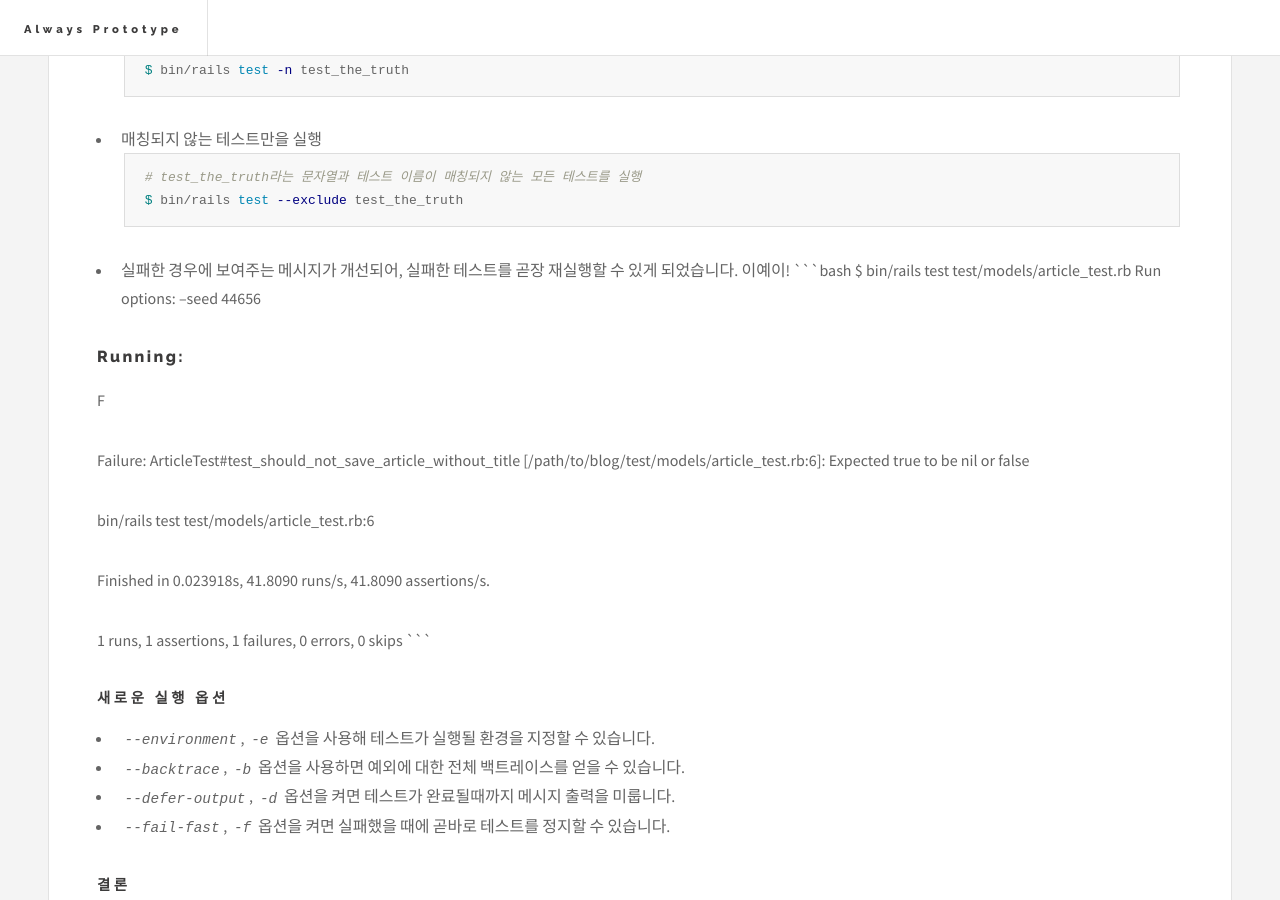
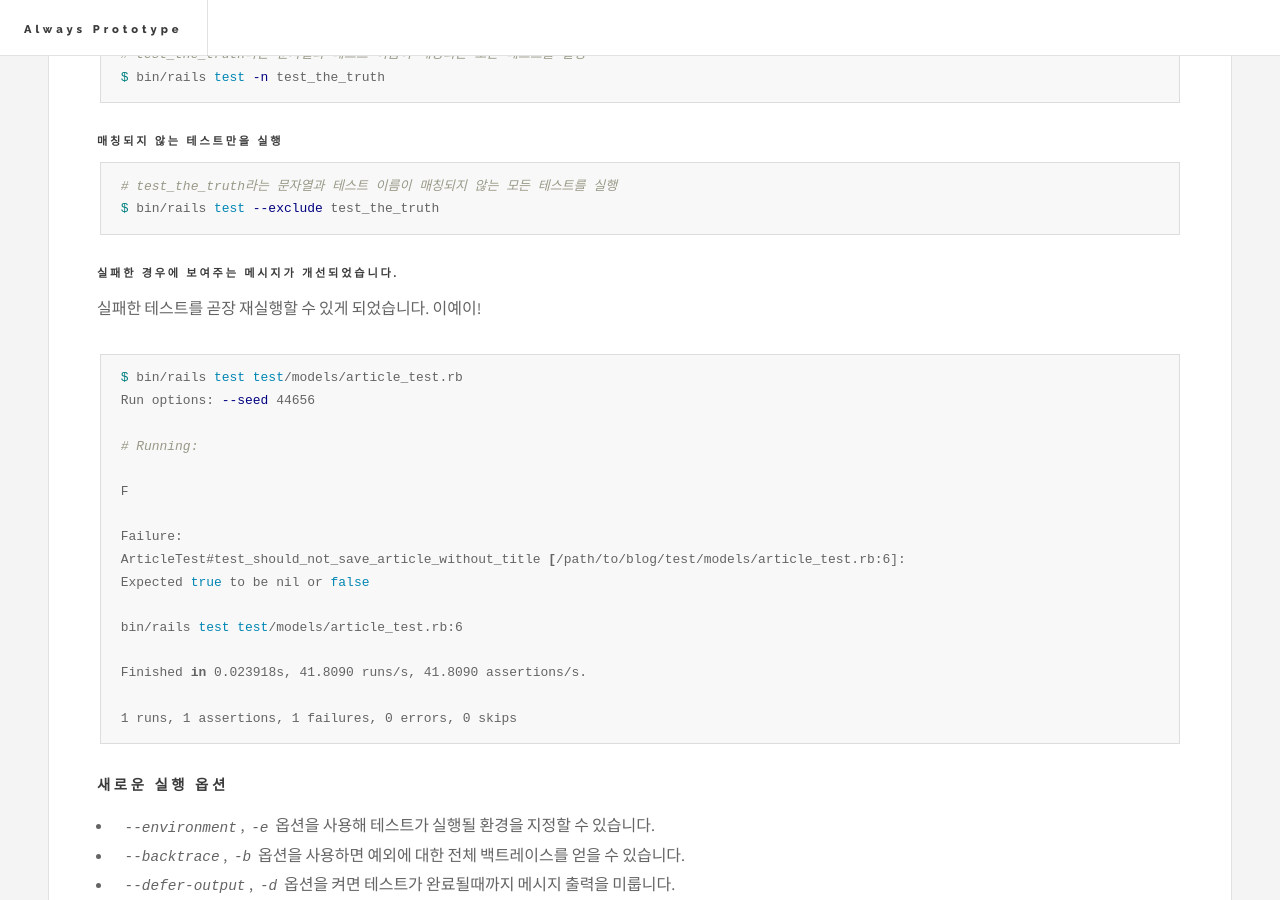
Before and after one commit to riseshia/archived-riseshia-github-io, a Jekyll site: the page built from _posts/2016-08-31-new-rails-test-runner.md, in a window 1280 px wide and 900 px high, scrolled down 1261 px. Built offline with Jekyll 4.4.1, drawn with Linux system fonts in a browser that asks for light colours.

````diff
--- a/_posts/2016-08-31-new-rails-test-runner.md
+++ b/_posts/2016-08-31-new-rails-test-runner.md
@@ -17,32 +17,45 @@ Rails 5에서는 새로운 테스트 러너가 도입되었습니다. 알고 계
 
 이제 테스트 러너에서 특정 테스트/파일/폴더를 실행할 수 있게 되었습니다. 구체적인 사용방법은 RSpec의 사용법과 동일합니다.
 
-- 테스트의 줄번호를 지정하여 한 테스트만을 실행
+#### 테스트의 줄번호를 지정하여 한 테스트만을 실행
+
 ```bash
 # 6번째 줄에 있는 테스트를 실행
 $ bin/rails test test/models/article_test.rb:6
 ```
-- 테스트 파일을 지정하여 파일 내의 테스트를 실행
+
+#### 테스트 파일을 지정하여 파일 내의 테스트를 실행
+
 ```bash
 # test/models/article_test.rb의 모든 테스트를 실행
 $ bin/rails test test/models/article_test.rb
 ```
-- 폴더를 지정하여 폴더 내의 모든 테스트를 실행
+
+#### 폴더를 지정하여 폴더 내의 모든 테스트를 실행
+
 ```bash
 # test/models의 모든 테스트를 실행
 $ bin/rails test test/models
 ```
-- 매칭되는 테스트를 실행
+
+#### 매칭되는 테스트를 실행
+
 ```bash
 # test_the_truth라는 문자열과 테스트 이름이 매칭되는 모든 테스트를 실행
 $ bin/rails test -n test_the_truth
 ```
-- 매칭되지 않는 테스트만을 실행
+
+#### 매칭되지 않는 테스트만을 실행
+
 ```bash
 # test_the_truth라는 문자열과 테스트 이름이 매칭되지 않는 모든 테스트를 실행
 $ bin/rails test --exclude test_the_truth
 ```
-- 실패한 경우에 보여주는 메시지가 개선되어, 실패한 테스트를 곧장 재실행할 수 있게 되었습니다. 이예이!
+
+#### 실패한 경우에 보여주는 메시지가 개선되었습니다.
+
+실패한 테스트를 곧장 재실행할 수 있게 되었습니다. 이예이!
+
 ```bash
 $ bin/rails test test/models/article_test.rb
 Run options: --seed 44656
````
